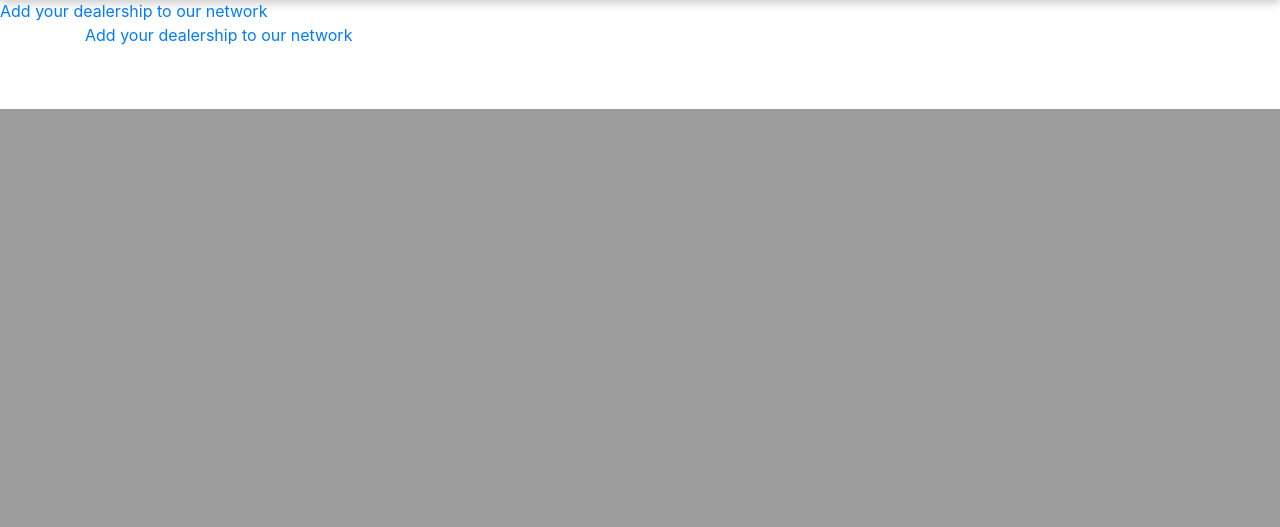
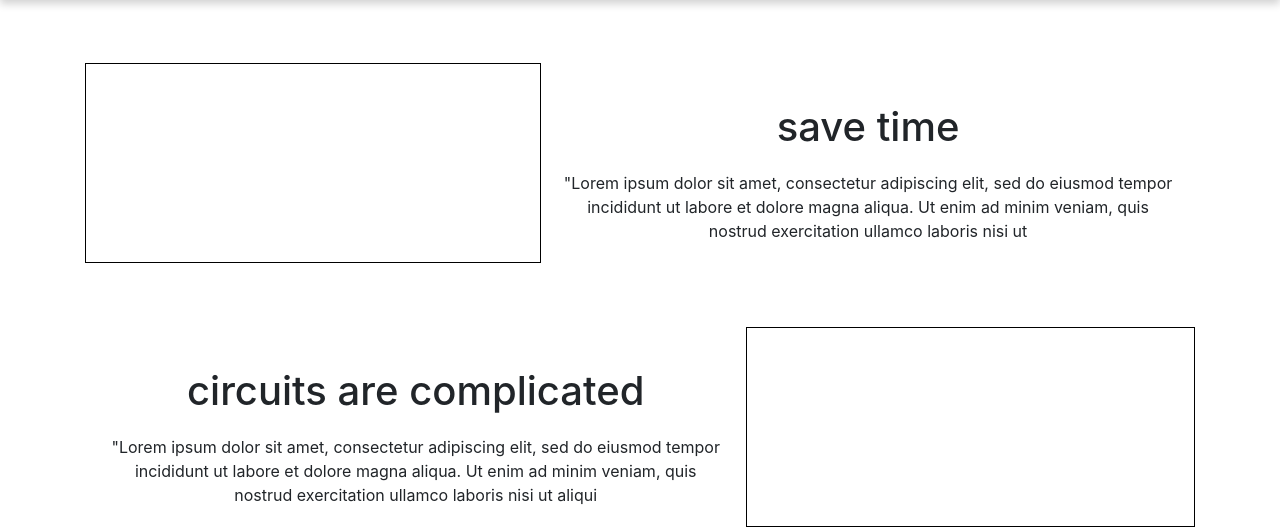
Before and after one commit to wdrescher/project-e, a Django app: page / in a window 1280 px wide. Shown: the part 691-1218 px from the top of the page. Before the commit the page ends 800 px from the top, so only its background shows below. Run offline with Django 3.2, Linux system fonts and the light colour scheme; some libraries are stand-ins or nearby versions.

Commit message:
add containers for icons and messaging

```diff
--- a/project_e/static/sass/project.scss
+++ b/project_e/static/sass/project.scss
@@ -138,3 +138,62 @@ ul {
   justify-content: center;
   align-items: flex-end;
 }
+
+.nav {
+  display:flex;
+  flex-flow: row wrap;
+  align-content: center;
+
+  &-logo-container {
+    align-content: center;
+  }
+}
+
+.messages {
+  max-width: 1140px;
+  display: flex;
+  flex-direction: column;
+  align-content: center;
+}
+
+.message {
+  display:flex;
+  flex-direction: row;
+  align-content: center;
+  justify-content: space-between;
+  margin-top: 64px;
+
+  &-body {
+
+    &__title {
+      margin: auto;
+      font-family: -apple-system, BlinkMacSystemFont, 'Segoe UI', Roboto, Oxygen, Ubuntu, Cantarell, 'Open Sans', 'Helvetica Neue', sans-serif;
+      text-align: center;
+      font-size: 40px;
+      font-weight: 500;
+    }
+
+    &__container {
+      display: flex;
+      align-content: center;
+      flex-direction: column;
+      flex-grow: 6;
+      text-align: center;
+      margin: 20px;
+    }
+  }
+
+  &__body-container {
+    width:100%;
+    flex-grow: 8;
+    text-align: center;
+    margin: 20px;
+  }
+
+  &__icon {
+    width: 100%;
+    flex-shrink: 1;
+    height: 200px;
+    border: 1px solid black;
+  }
+}
--- a/project_e/templates/base.html
+++ b/project_e/templates/base.html
@@ -39,18 +39,12 @@
         <button class="navbar-toggler navbar-toggler-right" type="button" data-toggle="collapse" data-target="#navbarSupportedContent" aria-controls="navbarSupportedContent" aria-expanded="false" aria-label="Toggle navigation">
           <span class="navbar-toggler-icon"></span>
         </button>
-        <a class="navbar-brand" href="{% url 'home' %}">
+        <a class="navbar-brand nav-logo-container" href="{% url 'home' %}">
           <img class="nav-logo" src="{% static 'images/logos/nav-logo.png' %}" alt="logo">
         </a>
 
         <div class="collapse navbar-collapse" id="navbarSupportedContent">
           <ul class="navbar-nav mr-auto">
-            <li class="nav-item active">
-              <a class="nav-link" href="{% url 'home' %}">Home <span class="sr-only">(current)</span></a>
-            </li>
-            <li class="nav-item">
-              <a class="nav-link" href="{% url 'about' %}">About</a>
-            </li>
             {% if request.user.is_authenticated %}
               <li class="nav-item">
                 {# URL provided by django-allauth/account/urls.py #}
--- a/project_e/templates/pages/about.html
+++ /dev/null
@@ -1 +0,0 @@
-{% extends "base.html" %}
--- a/project_e/templates/pages/home.html
+++ b/project_e/templates/pages/home.html
@@ -2,9 +2,6 @@
 {% load static %}
 
 {% block title %} Create dealer {% endblock title %}
-{% block content %}
-<a href="{% url 'dealers:create' %}">Add your dealership to our network</a>
-{% endblock content %}
 
 {% block banner %}
 <div class="banner" alt="logo">
@@ -14,5 +11,34 @@
     </div>
 
 </div>
-<a href="{% url 'dealers:create' %}">Add your dealership to our network</a>
 {% endblock banner %}
+
+{% block content %}
+    <div class="messages">
+        <div class="message">
+            <div class="message__icon">
+            </div>
+            <div class="message-body__container">
+                <div class="message-body__title">save time</div>
+                <div class="message-body">
+                    "Lorem ipsum dolor sit amet, consectetur adipiscing elit, sed do eiusmod tempor
+                    incididunt ut labore et dolore magna aliqua. Ut enim ad minim veniam, quis nostrud
+                    exercitation ullamco laboris nisi ut
+                </div>
+            </div>
+        </div>
+
+        <div class="message">
+            <div class="message-body__container">
+                <div class="message-body__title">circuits are complicated</div>
+                <div class="message-body">
+                    "Lorem ipsum dolor sit amet, consectetur adipiscing elit, sed do eiusmod tempor
+                    incididunt ut labore et dolore magna aliqua. Ut enim ad minim veniam, quis nostrud
+                    exercitation ullamco laboris nisi ut aliqui
+                </div>
+            </div>
+             <div class="message__icon">
+            </div>
+        </div>
+    </div>
+{% endblock content %}
```
Also changed, not shown: project_e/static/css/project.css (+75 -0 lines), project_e/static/css/project.min.css.
